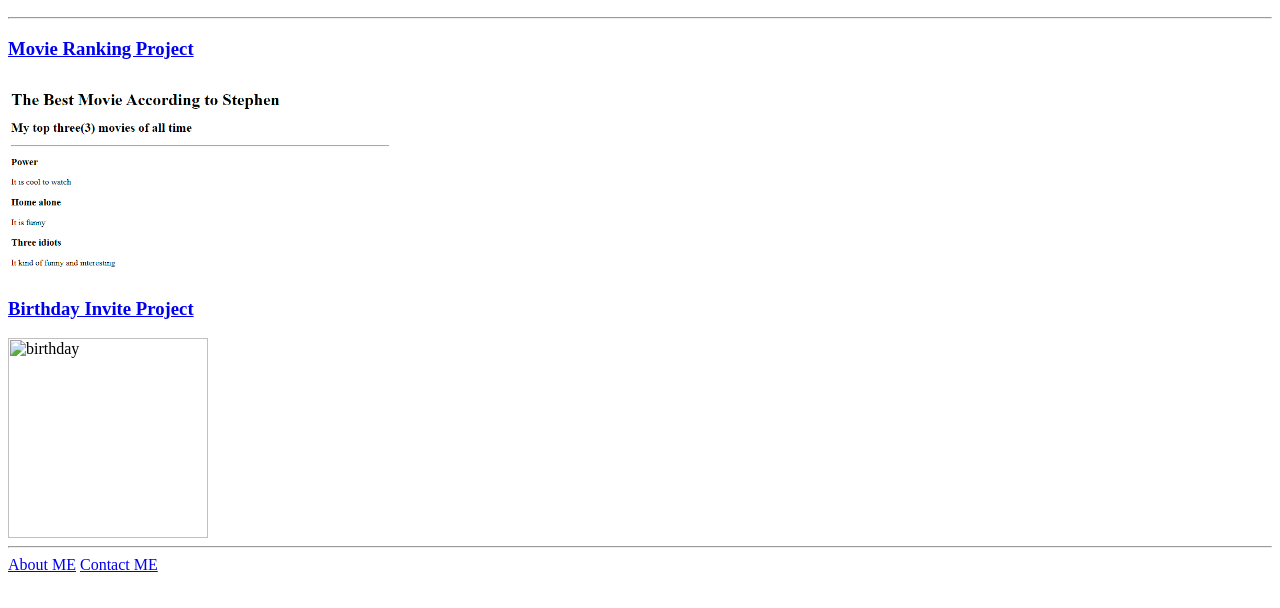
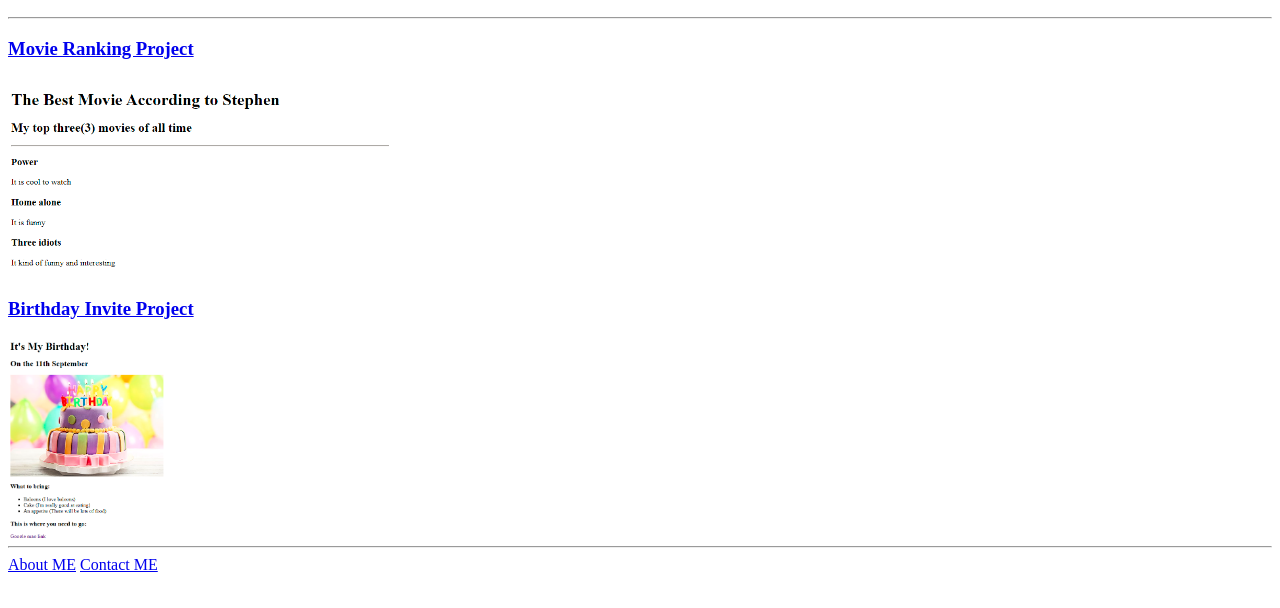
Before and after one commit to Stephencvg/Html-portfolio, a plain HTML site: page index.html in a window 1280 px wide. Shown: the part 96-704 px from the top of the page. Drawn offline with Linux system fonts and the light colour scheme.

Commit message:
Update index.html

```diff
--- a/index.html
+++ b/index.html
@@ -13,7 +13,7 @@
     <img src="./assets/images/movie.png" alt="movie-ranking" height="200"/>
 
     <h3><a href="./public/birthday-invite.html">Birthday Invite Project</a></h3>
-    <img src="./assets/images/mybirthday.png" alt="birthday" height="200"/>
+    <img src="./assets/images/my birthday.png" alt="birthday" height="200"/>
     <hr/>
     <a href="./public/about.html">About ME</a>
     <a href="./public/contact.html">Contact ME</a>
```
